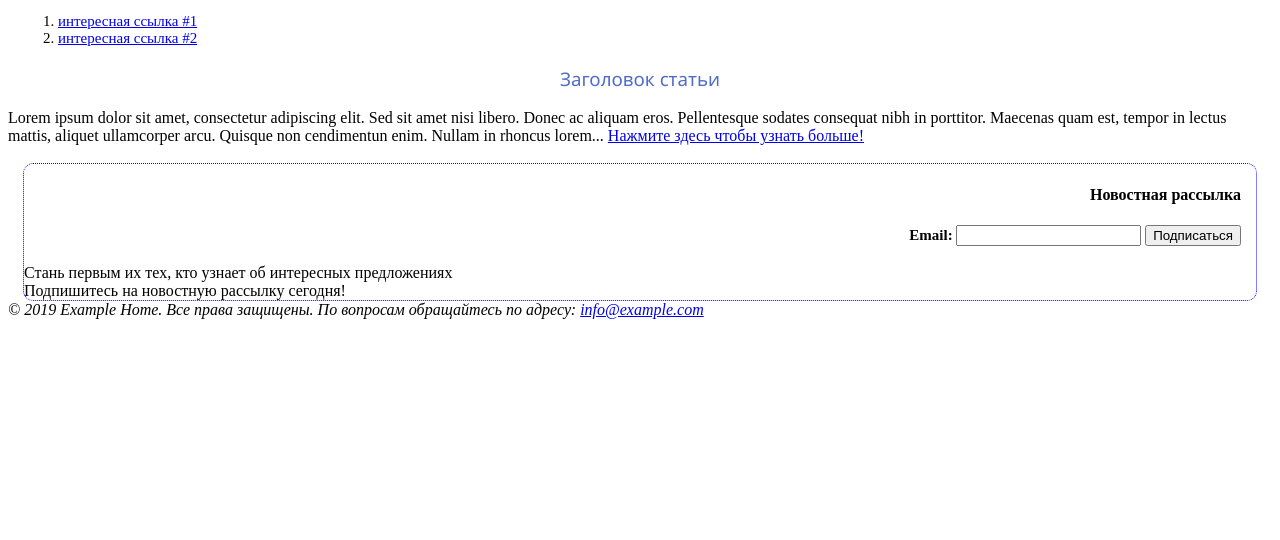
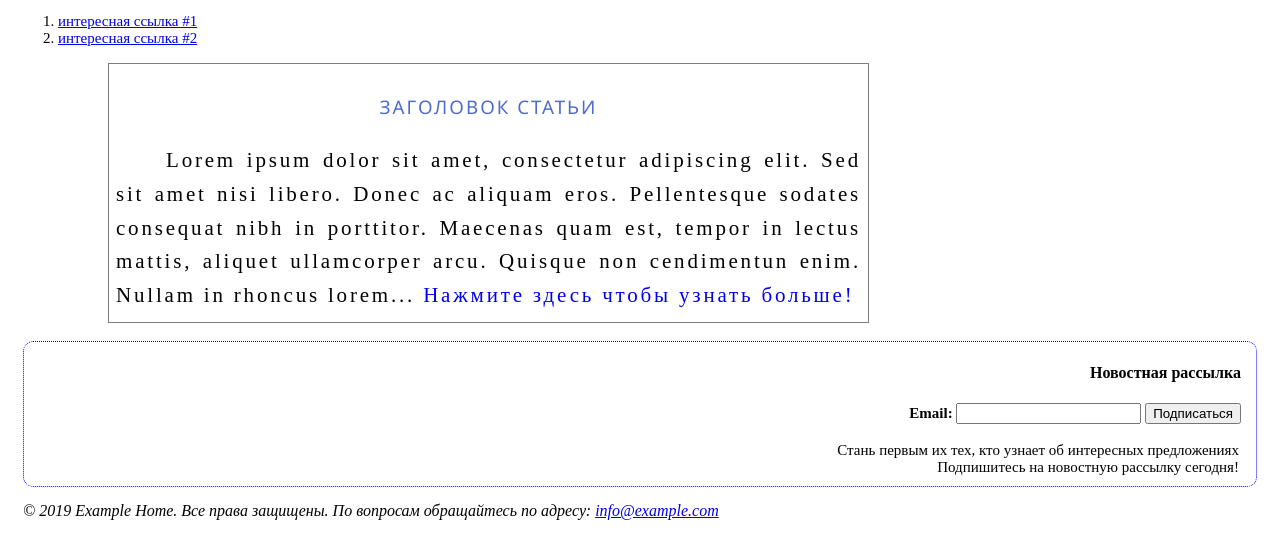
Before and after one commit to SergeyKalosha/CSS-homework1, a plain HTML site: page index.html in a window 1280 px wide. Shown: the part 405-945 px from the top of the page. Before the commit the page ends 800 px from the top, so only its background shows below. Drawn offline with Linux system fonts and the light colour scheme.

Commit message:
after check

```diff
--- a/main.css
+++ b/main.css
@@ -36,6 +36,7 @@ h3 {
     /* font-size: 10px; */
     font-weight: 450;
     text-align: center;
+    text-transform: uppercase
 }
 
 
@@ -62,7 +63,7 @@ form.subs {
 
 }
 
-div.lorem {
+div.article {
     margin-left: 100px;
     /*-- font-family: 'Times New Roman', Times, serif;
     font-style:initial;*/
@@ -75,7 +76,7 @@ div.lorem {
 
 }
 
-div.lorem .lorem-inner {
+div.article .article-text {
     font-size: 21px;
     text-indent: 50px;
     padding: 5px;
@@ -87,7 +88,7 @@ div.lorem .lorem-inner {
 
 }
 
-div.lorem .lorem-inner a {
+div.article-text a {
     text-decoration: none;
 }
 
@@ -101,14 +102,14 @@ div.lorem .lorem-inner a {
 
 }
 
-.foot2 {
+.news {
     /* margin-left: 920px;*/
     font-size: 15px;
     padding: 0px 2px 10px 10px;
     text-align: right;
 }
 
-.foot3 {
+.copyright {
     margin-top: 15px;
     margin-left: 15px;
     margin-bottom: 20px;
```
